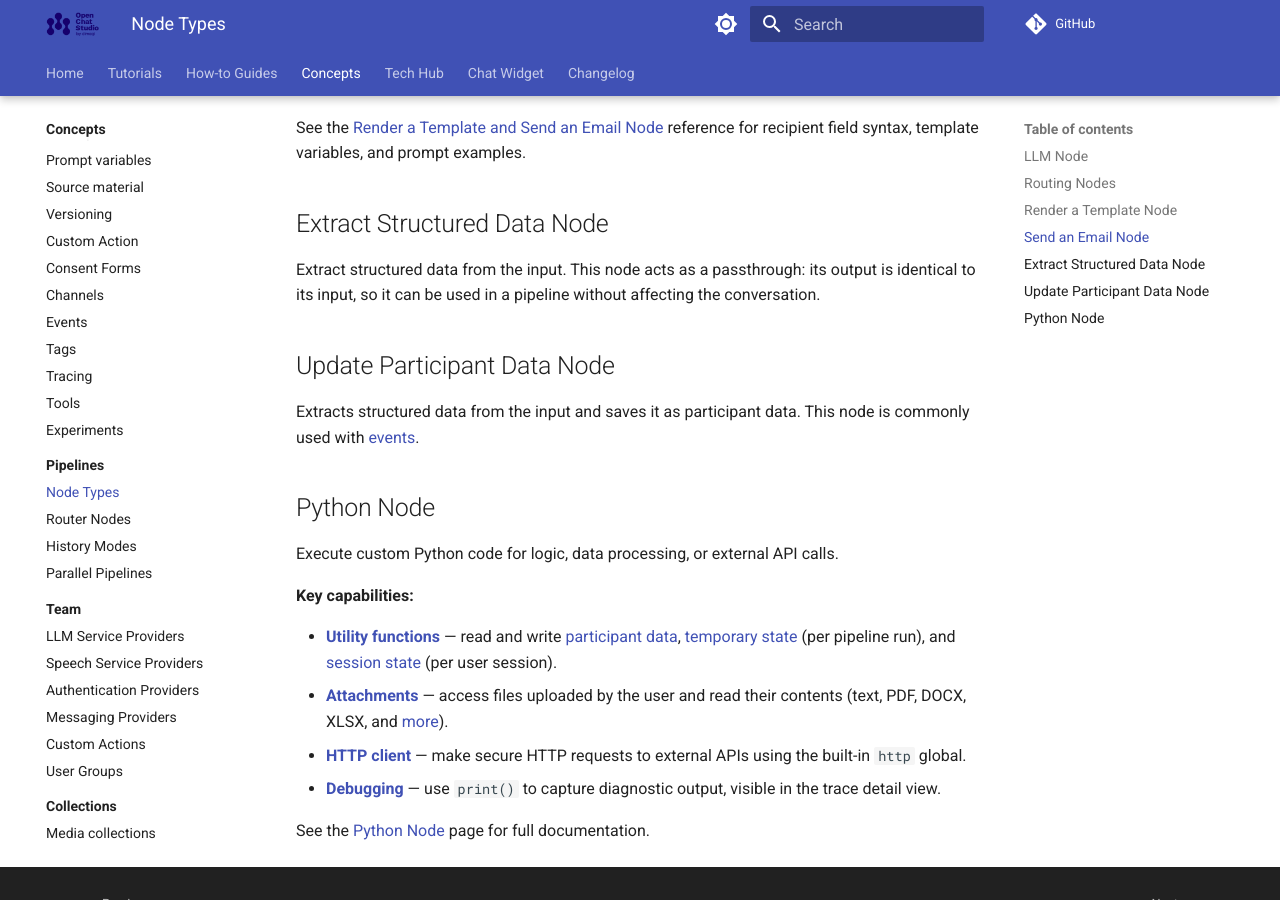
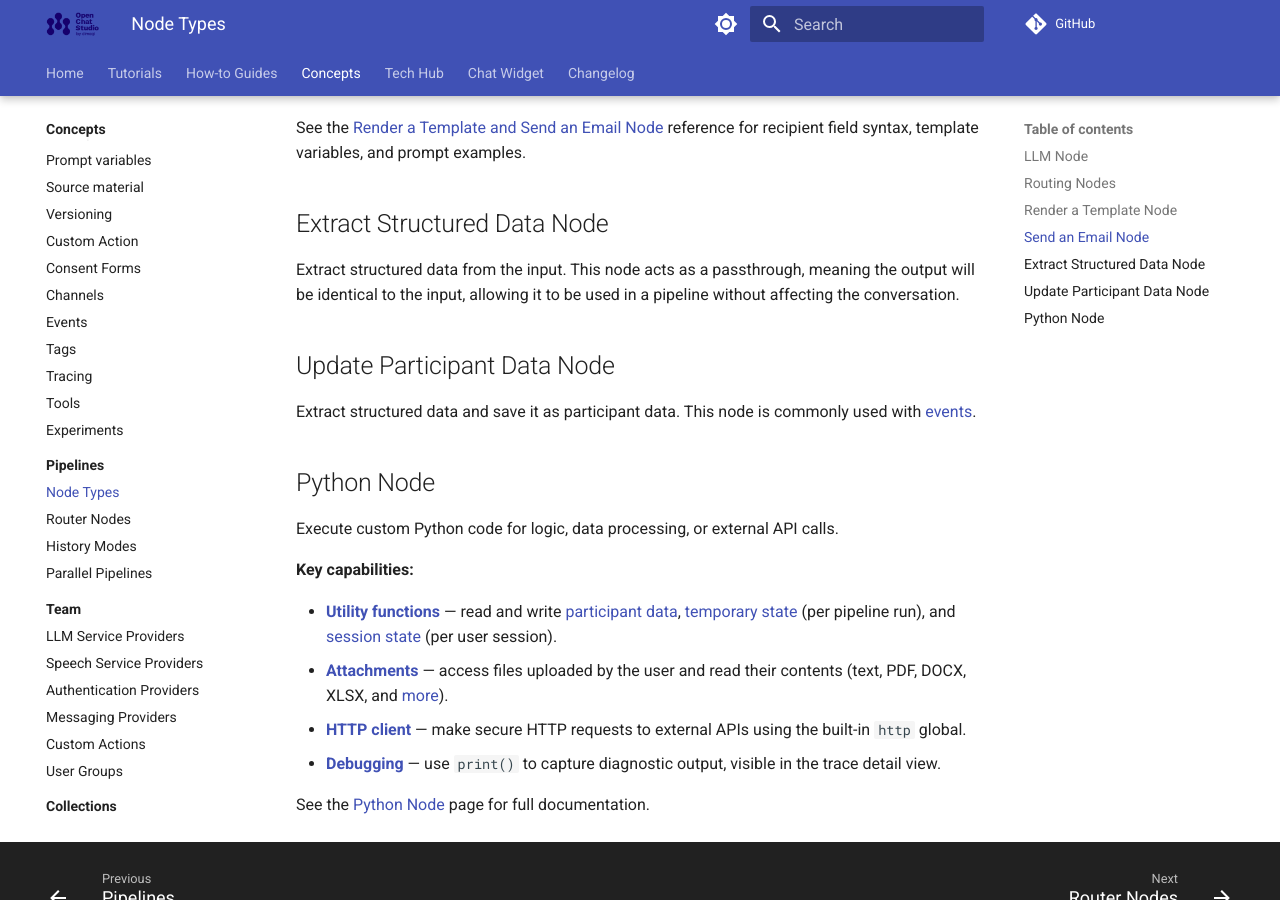
Before and after one commit to dimagi/open-chat-studio-docs, an MkDocs documentation site: the page built from docs/concepts/pipelines/nodes.md, in a window 1280 px wide and 900 px high, scrolled down 1533 px. Built offline with MkDocs 1.6.1 and Material for MkDocs 9.7.7, drawn with Linux system fonts in a browser that asks for light colours; a script that is not in the unit is left out; comment, search, counter and statistics services are not loaded.

Commit message:
Small review grammar fixes. Reverted node grammar improvements as not relevant to this pr

```diff
--- a/docs/concepts/pipelines/nodes.md
+++ b/docs/concepts/pipelines/nodes.md
@@ -46,11 +46,11 @@
 
 ## Extract Structured Data Node
 
-Extract structured data from the input. This node acts as a passthrough: its output is identical to its input, so it can be used in a pipeline without affecting the conversation.
+Extract structured data from the input. This node acts as a passthrough, meaning the output will be identical to the input, allowing it to be used in a pipeline without affecting the conversation.
 
 ## Update Participant Data Node
 
-Extracts structured data from the input and saves it as participant data. This node is commonly used with [events](../events.md).
+Extract structured data and save it as participant data. This node is commonly used with [events](../events.md).
 
 ## Python Node
 
```
Also changed, not shown: docs/concepts/prompt_variables.md (+1 -1 lines).
